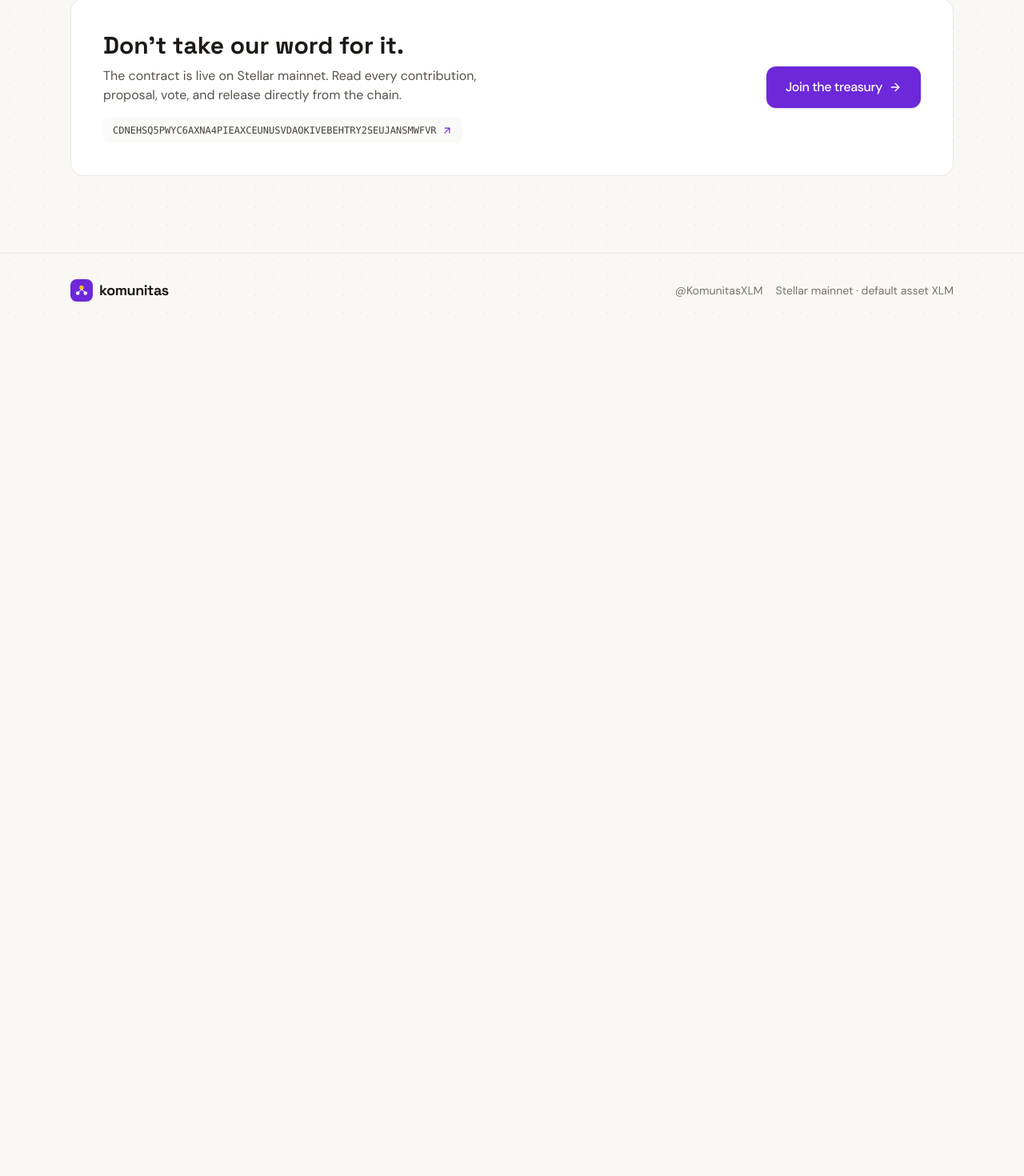
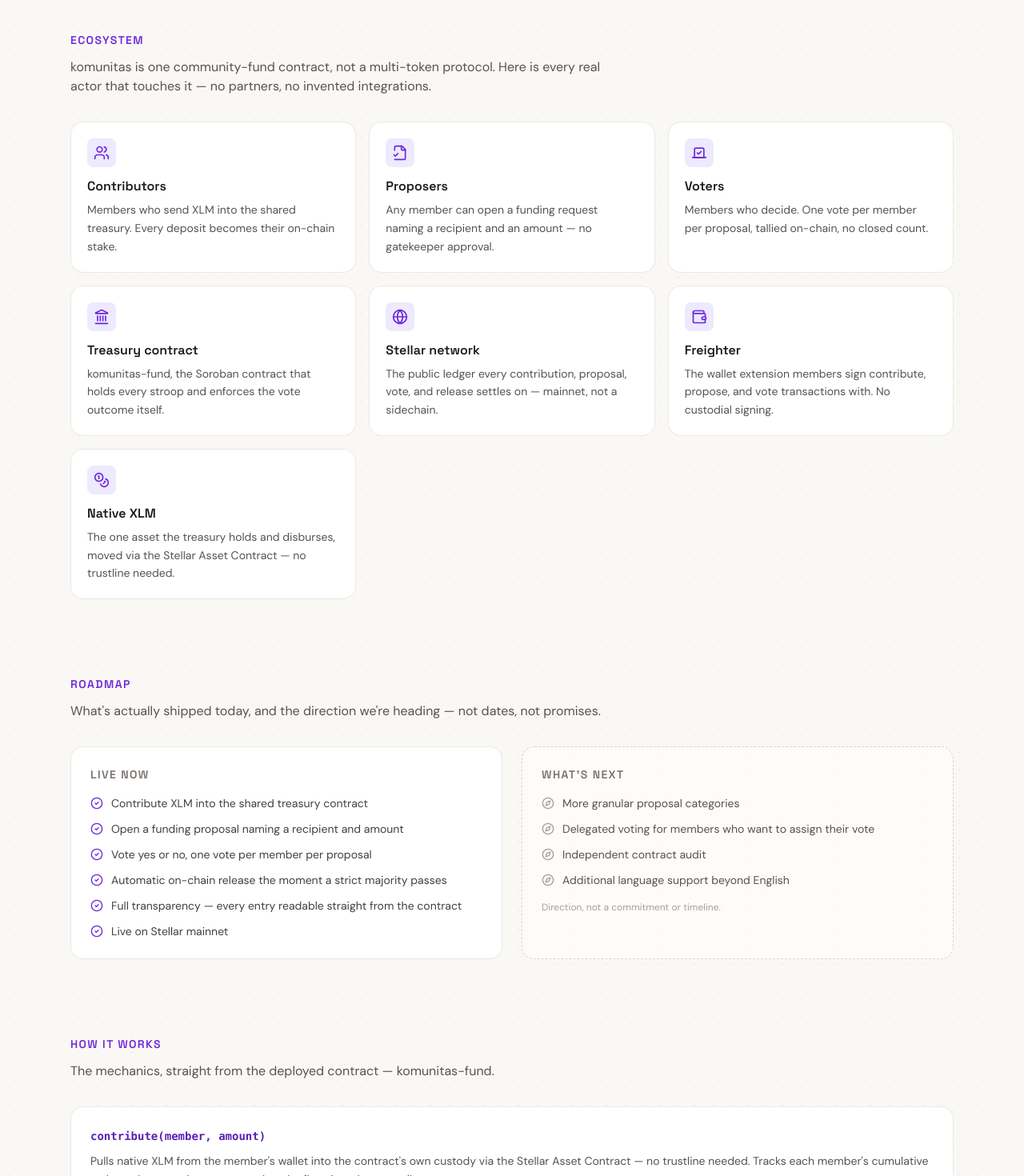
Before and after one commit to luong0928472-maker/Komunitas, a Next.js app: page /landing in a window 1280 px wide. Shown: the part 1248-2718 px from the top of the page at 80% size. Before the commit the page ends 1657 px from the top, so only its background shows below. Built offline with nearby package versions, Linux system fonts and the light colour scheme; no server answers.

Commit message:
feat: add ecosystem, roadmap, and how-it-works sections to /landing

```diff
--- a/src/app/landing/page.tsx
+++ b/src/app/landing/page.tsx
@@ -4,10 +4,16 @@
 import {
   ArrowRight,
   ArrowUpRight,
+  CheckCircle2,
   Coins,
+  Compass,
   FileCheck2,
+  Globe,
+  Landmark,
   ShieldCheck,
+  Users,
   Vote,
+  Wallet,
 } from 'lucide-react';
 import { Wordmark } from '@/components/Logo';
 import { Button } from '@/components/ui/button';
@@ -39,6 +45,67 @@
     title: 'Release',
     body: 'The moment yes votes cross a strict majority, the contract disburses itself. No treasurer approval step exists to skip or stall.',
   },
+];
+
+const ANCHOR_LINKS = [
+  { href: '#intro', label: 'Intro' },
+  { href: '#ecosystem', label: 'Ecosystem' },
+  { href: '#roadmap', label: 'Roadmap' },
+  { href: '#how-it-works', label: 'How it works' },
+];
+
+const ECOSYSTEM = [
+  {
+    icon: Users,
+    title: 'Contributors',
+    body: 'Members who send XLM into the shared treasury. Every deposit becomes their on-chain stake.',
+  },
+  {
+    icon: FileCheck2,
+    title: 'Proposers',
+    body: 'Any member can open a funding request naming a recipient and an amount — no gatekeeper approval.',
+  },
+  {
+    icon: Vote,
+    title: 'Voters',
+    body: 'Members who decide. One vote per member per proposal, tallied on-chain, no closed count.',
+  },
+  {
+    icon: Landmark,
+    title: 'Treasury contract',
+    body: 'komunitas-fund, the Soroban contract that holds every stroop and enforces the vote outcome itself.',
+  },
+  {
+    icon: Globe,
+    title: 'Stellar network',
+    body: 'The public ledger every contribution, proposal, vote, and release settles on — mainnet, not a sidechain.',
+  },
+  {
+    icon: Wallet,
+    title: 'Freighter',
+    body: 'The wallet extension members sign contribute, propose, and vote transactions with. No custodial signing.',
+  },
+  {
+    icon: Coins,
+    title: 'Native XLM',
+    body: 'The one asset the treasury holds and disburses, moved via the Stellar Asset Contract — no trustline needed.',
+  },
+];
+
+const ROADMAP_LIVE = [
+  'Contribute XLM into the shared treasury contract',
+  'Open a funding proposal naming a recipient and amount',
+  'Vote yes or no, one vote per member per proposal',
+  'Automatic on-chain release the moment a strict majority passes',
+  'Full transparency — every entry readable straight from the contract',
+  'Live on Stellar mainnet',
+];
+
+const ROADMAP_NEXT = [
+  'More granular proposal categories',
+  'Delegated voting for members who want to assign their vote',
+  'Independent contract audit',
+  'Additional language support beyond English',
 ];
 
 function LedgerRow({ label, value, loading }: { label: string; value: string; loading: boolean }) {
@@ -80,7 +147,17 @@
         </nav>
       </header>
 
-      <section className="mx-auto grid max-w-6xl gap-10 px-4 pb-16 pt-12 sm:px-6 sm:pt-20 lg:grid-cols-[1.1fr_0.9fr] lg:items-start">
+      <nav className="border-y border-stone-200/70 bg-white/60">
+        <div className="mx-auto flex max-w-6xl items-center gap-5 overflow-x-auto px-4 py-2.5 text-sm font-medium text-stone-600 sm:px-6">
+          {ANCHOR_LINKS.map((link) => (
+            <a key={link.href} href={link.href} className="whitespace-nowrap hover:text-brand-800">
+              {link.label}
+            </a>
+          ))}
+        </div>
+      </nav>
+
+      <section id="intro" className="mx-auto grid max-w-6xl scroll-mt-14 gap-10 px-4 pb-16 pt-12 sm:px-6 sm:pt-20 lg:grid-cols-[1.1fr_0.9fr] lg:items-start">
         <div>
           <span className="inline-flex items-center gap-2 rounded-full bg-brand-100 px-3 py-1 text-sm font-medium text-brand-800">
             Stellar mainnet · every entry public
@@ -170,6 +247,125 @@
         </div>
       </section>
 
+      <section id="ecosystem" className="mx-auto max-w-6xl scroll-mt-14 px-4 pb-24 sm:px-6">
+        <h2 className="font-display text-sm font-semibold uppercase tracking-widest text-brand-700">
+          Ecosystem
+        </h2>
+        <p className="mt-3 max-w-2xl text-stone-600">
+          komunitas is one community-fund contract, not a multi-token protocol. Here is every
+          real actor that touches it — no partners, no invented integrations.
+        </p>
+        <div className="mt-8 grid gap-4 sm:grid-cols-2 lg:grid-cols-3">
+          {ECOSYSTEM.map((item) => (
+            <div key={item.title} className="rounded-2xl border border-stone-200/80 bg-white p-5">
+              <div className="flex h-9 w-9 items-center justify-center rounded-lg bg-brand-100 text-brand-700">
+                <item.icon className="h-5 w-5" />
+              </div>
+              <h3 className="mt-3 font-display text-base font-semibold text-ink">{item.title}</h3>
+              <p className="mt-1.5 text-sm leading-relaxed text-stone-600">{item.body}</p>
+            </div>
+          ))}
+        </div>
+      </section>
+
+      <section id="roadmap" className="mx-auto max-w-6xl scroll-mt-14 px-4 pb-24 sm:px-6">
+        <h2 className="font-display text-sm font-semibold uppercase tracking-widest text-brand-700">
+          Roadmap
+        </h2>
+        <p className="mt-3 max-w-2xl text-stone-600">
+          What's actually shipped today, and the direction we're heading — not dates, not
+          promises.
+        </p>
+        <div className="mt-8 grid gap-6 sm:grid-cols-2">
+          <div className="rounded-2xl border border-stone-200/80 bg-white p-6">
+            <h3 className="font-display text-sm font-semibold uppercase tracking-widest text-stone-500">
+              Live now
+            </h3>
+            <ul className="mt-4 space-y-3">
+              {ROADMAP_LIVE.map((item) => (
+                <li key={item} className="flex items-start gap-2.5 text-sm text-stone-700">
+                  <CheckCircle2 className="mt-0.5 h-4 w-4 shrink-0 text-brand-700" />
+                  <span>{item}</span>
+                </li>
+              ))}
+            </ul>
+          </div>
+          <div className="rounded-2xl border border-dashed border-stone-300 bg-white/60 p-6">
+            <h3 className="font-display text-sm font-semibold uppercase tracking-widest text-stone-500">
+              What's next
+            </h3>
+            <ul className="mt-4 space-y-3">
+              {ROADMAP_NEXT.map((item) => (
+                <li key={item} className="flex items-start gap-2.5 text-sm text-stone-600">
+                  <Compass className="mt-0.5 h-4 w-4 shrink-0 text-stone-400" />
+                  <span>{item}</span>
+                </li>
+              ))}
+            </ul>
+            <p className="mt-4 text-xs text-stone-400">Direction, not a commitment or timeline.</p>
+          </div>
+        </div>
+      </section>
+
+      <section id="how-it-works" className="mx-auto max-w-6xl scroll-mt-14 px-4 pb-24 sm:px-6">
+        <h2 className="font-display text-sm font-semibold uppercase tracking-widest text-brand-700">
+          How it works
+        </h2>
+        <p className="mt-3 max-w-2xl text-stone-600">
+          The mechanics, straight from the deployed contract — komunitas-fund.
+        </p>
+        <div className="mt-8 space-y-4">
+          <div className="rounded-2xl border border-stone-200/80 bg-white p-6">
+            <span className="font-mono text-sm font-semibold text-brand-800">
+              contribute(member, amount)
+            </span>
+            <p className="mt-2 text-sm leading-relaxed text-stone-600">
+              Pulls native XLM from the member's wallet into the contract's own custody via the
+              Stellar Asset Contract — no trustline needed. Tracks each member's cumulative
+              stake and counts them as a member the first time they contribute.
+            </p>
+          </div>
+          <div className="rounded-2xl border border-stone-200/80 bg-white p-6">
+            <span className="font-mono text-sm font-semibold text-brand-800">
+              create_proposal(proposer, recipient, amount)
+            </span>
+            <p className="mt-2 text-sm leading-relaxed text-stone-600">
+              Anyone can open a request naming a recipient and an amount. It starts Active —
+              recorded on-chain before a single vote is cast.
+            </p>
+          </div>
+          <div className="rounded-2xl border border-stone-200/80 bg-white p-6">
+            <span className="font-mono text-sm font-semibold text-brand-800">
+              vote(voter, proposal_id, in_favor)
+            </span>
+            <p className="mt-2 text-sm leading-relaxed text-stone-600">
+              One vote per member per proposal, enforced on-chain. The instant yes-votes cross a
+              strict majority of members (<code className="font-mono text-brand-800">2 * yes &gt; member_count</code>),
+              the contract disburses the grant to the recipient in that same transaction and the
+              proposal turns Funded. If the majority passes but the treasury is short, it turns
+              Passed and waits.
+            </p>
+          </div>
+          <div className="rounded-2xl border border-stone-200/80 bg-white p-6">
+            <span className="font-mono text-sm font-semibold text-brand-800">disburse(proposal_id)</span>
+            <p className="mt-2 text-sm leading-relaxed text-stone-600">
+              An admin-gated fallback that completes a Passed proposal once the treasury holds
+              enough — the same payout logic the automatic release uses, guarded against
+              double-pay.
+            </p>
+          </div>
+          <a
+            href={EXPLORER_URL}
+            target="_blank"
+            rel="noreferrer"
+            className="inline-flex items-center gap-1.5 rounded-lg bg-stone-50 px-3 py-2 font-mono text-xs text-stone-700 hover:bg-stone-100"
+          >
+            View komunitas-fund on Stellar Expert
+            <ArrowUpRight className="h-3.5 w-3.5 shrink-0 text-brand-700" />
+          </a>
+        </div>
+      </section>
+
       <section className="mx-auto max-w-6xl px-4 pb-24 sm:px-6">
         <div className="rounded-2xl border border-stone-200/80 bg-white p-8 sm:p-10">
           <div className="grid gap-8 sm:grid-cols-[1fr_auto] sm:items-center">
```
